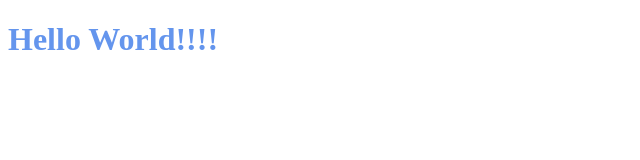
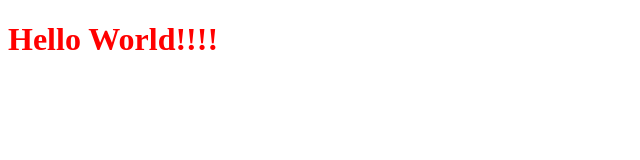
Before and after one commit to iamronniethedev/LouisvilleCodeProject, a plain HTML site: page index.html in a window 1280 px wide. Shown: the whole page, without its empty margins (0-640 px from the left). Drawn offline with Linux system fonts and the light colour scheme.

Commit message:
red instead

```diff
--- a/style.css
+++ b/style.css
@@ -1 +1 @@
-h1 {color:cornflowerblue}
+h1 {color:red}
```
